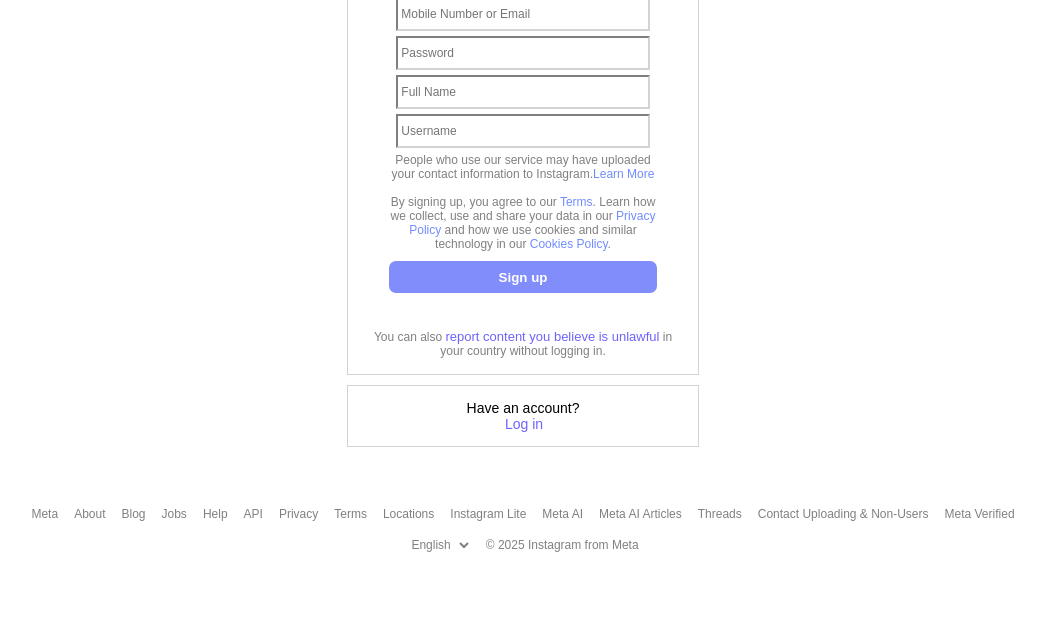
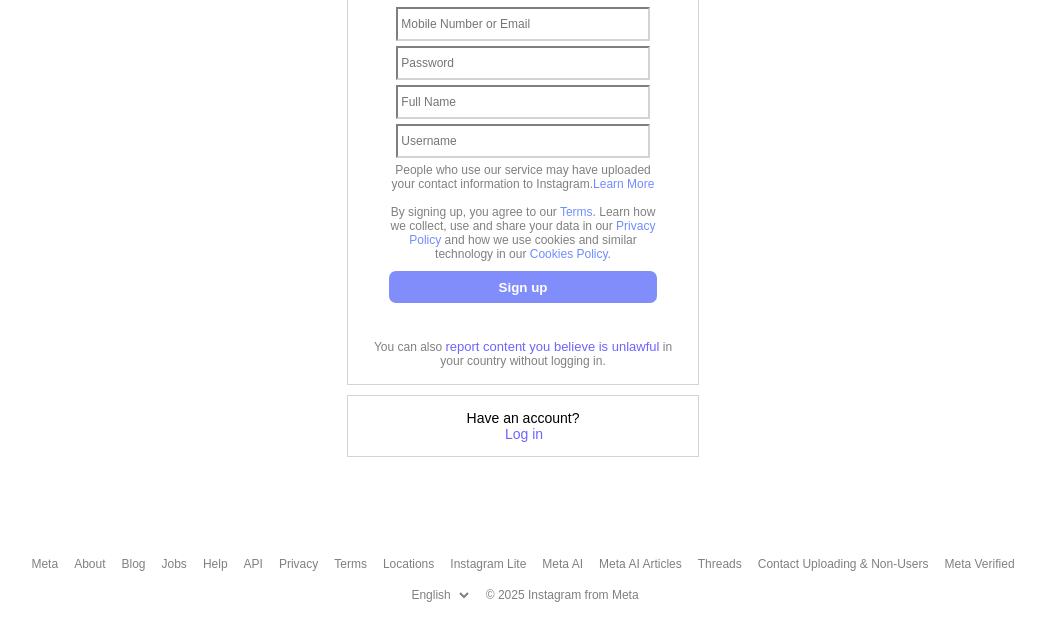
Before and after one commit to zigakranjc/Instagram-obrazec, a plain HTML site: page index2.html in a window 1280 px wide. Shown: the part 264-904 px from the top of the page, without its empty margins (117-1162 px from the left). Before the commit the page ends 835 px from the top, so only its background shows below. Drawn offline with Linux system fonts and the light colour scheme; some packages are replaced by stand-ins of ours; a script that the page names is missing.

Commit message:
Add files via upload

```diff
--- a/index2.html
+++ b/index2.html
@@ -8,8 +8,9 @@
 	</head>
 	<body>
 		<div class="main">
+			<div class="oba">
+				<div class="zgornji">
 				<form id="signup">
-				<div class="zgornji">
 					<img src="slike/ig.png" alt="instagram" class="ig">
 					<h4>Sign up to see photos and videos from your friends.</h4>
 					<div class="fb">
@@ -21,15 +22,13 @@
 						<a>OR</a>
 						<hr/>
 					</div>
-					<form>
-						<input type="text" id="mail" class="input" placeholder=" Mobile Number or Email"><br />
+						<input type="text" id="kontakt" class="input" placeholder=" Mobile Number or Email"><br />
 						<div class="geslo">
 							<input type="password" class="input" id="pass" placeholder=" Password">
 							<button type="button" id="sh">Show</button>
 						</div>
 						<input type="text" id="name" class="input" placeholder=" Full Name"><br />
 						<input type="text" id="user" class="input" placeholder=" Username"><br />
-					</form>
 					<div class="besedilo">
 							<a> People who use our service may have uploaded your contact information to Instagram.<a href="#" class="gumb">Learn More</a><br/><br/>
 						<a>By signing up, you agree to our <a href="#" class="gumb">Terms</a>. Learn how we collect, use and share your data in our <a href="#" class="gumb">Privacy Policy</a> and how we use cookies and similar technology in our <a href="#" class="gumb">Cookies Policy</a>.</a>
@@ -38,12 +37,15 @@
 					<div class="spodi">
 						<a>You can also <a href="#" class="report">report content you believe is unlawful</a> in your country without logging in.</a>
 					</div>
+				</form>
 				</div>
 				<div class="spodnji zgornji">
 					<a>Have an account?</a>
 					<a href="index.html" class="login">Log in</a>
 				</div>
-				<ul class="dno">
+			</div>
+				<div class="dno">
+					<ul>
 						<li><a href="#">Meta</a></li>
 						<li><a href="#">About</a></li>
 						<li><a href="#">Blog</a></li>
@@ -117,7 +119,7 @@
 							<span> &copy; 2025 Instagram from Meta</span>
 						</li>
 					</ul>
-			</form>
+				</div>
 		</div>
 		<script src="skripte2.js"></script>
 	</body>
--- a/skripte2.js
+++ b/skripte2.js
@@ -3,41 +3,44 @@
 	const user = document.getElementById('user');
 	const pass = document.getElementById('pass');
 	const name = document.getElementById('name');
+	const kontakt = document.getElementById('kontakt');
 	const signupGumb = document.getElementById('signupGumb');
 	signupGumb.disabled = true; //login gumb je onemogočen
 	signupGumb.style.cursor = 'not-allowed';
 
 
-	pass.addEventListener('input', function () {
+	function preveriSignup () {
+		//mail in telefon
+		const kon = kontakt.value.trim();
+		const mail = /^[A-Za-z0-9._%+-]+@[A-Za-z0-9.-]+\.(com|si|org)$/.test(kon);
+		const telefon = /[0-9][0-9][0-9][0-9][0-9][0-9][0-9][0-9][0-9]/.test(kon);
+
+		//moč gesla
+		const geslo = pass.value.trim();
+		const velike = /[A-Z]/.test(geslo);
+		const male = /[a-z]/.test(geslo);
+		const posebni = /[!@#$%^&*()_+\-=\~`\[\]{}|\\;:'",.<>\/?]/.test(geslo);
+		const stevilke = /[0-9]/.test(geslo);
 		// Show/hide glede na to, ali je kaj vpisano ali ne
 		if (this.value.length > 0) {
 			gumb.style.display = 'block';
 		} else {
 			gumb.style.display = 'none';
 		}
-		//moč gesla
-		const geslo = this.value;
-		const velike = /[A-Z]/.test(geslo);
-		const posebni = /[!@#$%^&*()_+\-=\~`\[\]{}|\\;:'",.<>\/?]/.test(geslo);
-		const stevilke = /[0-9]/.test(geslo);
-		//mail in telefon
-		const mail = /^[A-Za-z0-9._%+-]+@[A-Za-z0-9.-]+\.(com|si|org)$/.test(uporabnik);
-		const telefon = /[0-9][0-9][0-9][0-9][0-9][0-9][0-9][0-9][0-9]/.test(uporabnik);
 
+		//username
+		const uporabnik = user.value.trim();
+		const username = /^[A-Za-z0-9]+$/.test(uporabnik);
 
-		const username = /^[A-Za-z0-9]+$/.test(uporabnik);
-		const uporabnik = user.value.trim();
-
-
-		if (geslo.length >= 8 && velike && posebni && stevilke && (mail || telefon || username)) {
-			loginGumb.disabled = false;
-			loginGumb.style.cursor = 'pointer';
+		if (geslo.length >= 8 && velike && male && posebni && stevilke && (mail || telefon) && username) {
+			signupGumb.disabled = false;
+			signupGumb.style.cursor = 'pointer';
 
 		} else {
-			loginGumb.disabled = true;
+			signupGumb.disabled = true;
 		}
 
-	});
+	}
 
 	// menja show/hide
 	gumb.addEventListener('click', function () {
@@ -50,11 +53,14 @@
 	  }
 	});
 
+	pass.addEventListener('input', preveriSignup);
+	user.addEventListener('input', preveriSignup);
+	kontakt.addEventListener('input', preveriSignup);
 
-	loginGumb.addEventListener('click', function (event){
+	signupGumb.addEventListener('click', function (event){
 		event.preventDefault(); // brez tega ne pokaže alerta, ker gre kr naprej
 		Swal.fire({
-			title: 'Logged in!',
+			title: 'Signed up!',
 			text: 'Welcome to Instagram',
 			icon: 'success',
 			confirmButtonText: 'OK'
--- a/stil.css
+++ b/stil.css
@@ -4,14 +4,22 @@
 }
 
 .main {
-	margin:10px;
+	position: relative;
+    min-height: 100vh;
+    display: flex;
+    flex-direction: column;
 }
-
 .zgornji{
 	border:1px solid lightgrey;
 	width:350px;
-	margin: auto;
+	margin: 0 auto;
 	text-align:center;
+}
+.oba{
+	margin: auto 0;
+    align-self: center;
+    padding: 20px 40px;
+    border-radius: 10px;
 }
 .ig{
 	height:51px;
@@ -109,7 +117,7 @@
 	padding-top:16px;
 	padding-bottom:16px;
 	border-style:none;
-	margin:0 auto;
+	margin: 0 auto;
 }
 .report{
 	font-size:13px;
@@ -134,6 +142,13 @@
 	padding-left:2px;
 }
 .dno{
+	align-self: center;
+	margin-top:auto;
+    margin-bottom: 20px;
+    padding: 20px 40px;
+    border-radius: 10px;
+}
+.dno ul{
 	display:flex;
 	list-style-type:none;
 	flex-wrap:wrap; /*za zadnji element*/
--- a/stil2.css
+++ b/stil2.css
@@ -4,7 +4,10 @@
 }
 
 .main {
-	margin:10px;
+	position: relative;
+    min-height: 100vh;
+    display: flex;
+    flex-direction: column;
 }
 
 .zgornji{
@@ -12,6 +15,12 @@
 	width:350px;
 	margin: auto;
 	text-align:center;
+}
+.oba{
+	margin: auto 0;
+    align-self: center;
+    padding: 20px 40px;
+    border-radius: 10px;
 }
 .ig{
 	height:51px;
@@ -142,6 +151,13 @@
 	padding-left:2px;
 }
 .dno{
+	align-self: center;
+	margin-top:auto;
+    margin-bottom: 20px;
+    padding: 20px 40px;
+    border-radius: 10px;
+}
+.dno ul{
 	display:flex;
 	list-style-type:none;
 	flex-wrap:wrap; /*za zadnji element*/
```
Also changed, not shown: index.html (+4 -3 lines), skripte.js (+7 -4 lines). Lines whose indentation alone changed are shown as unchanged.
